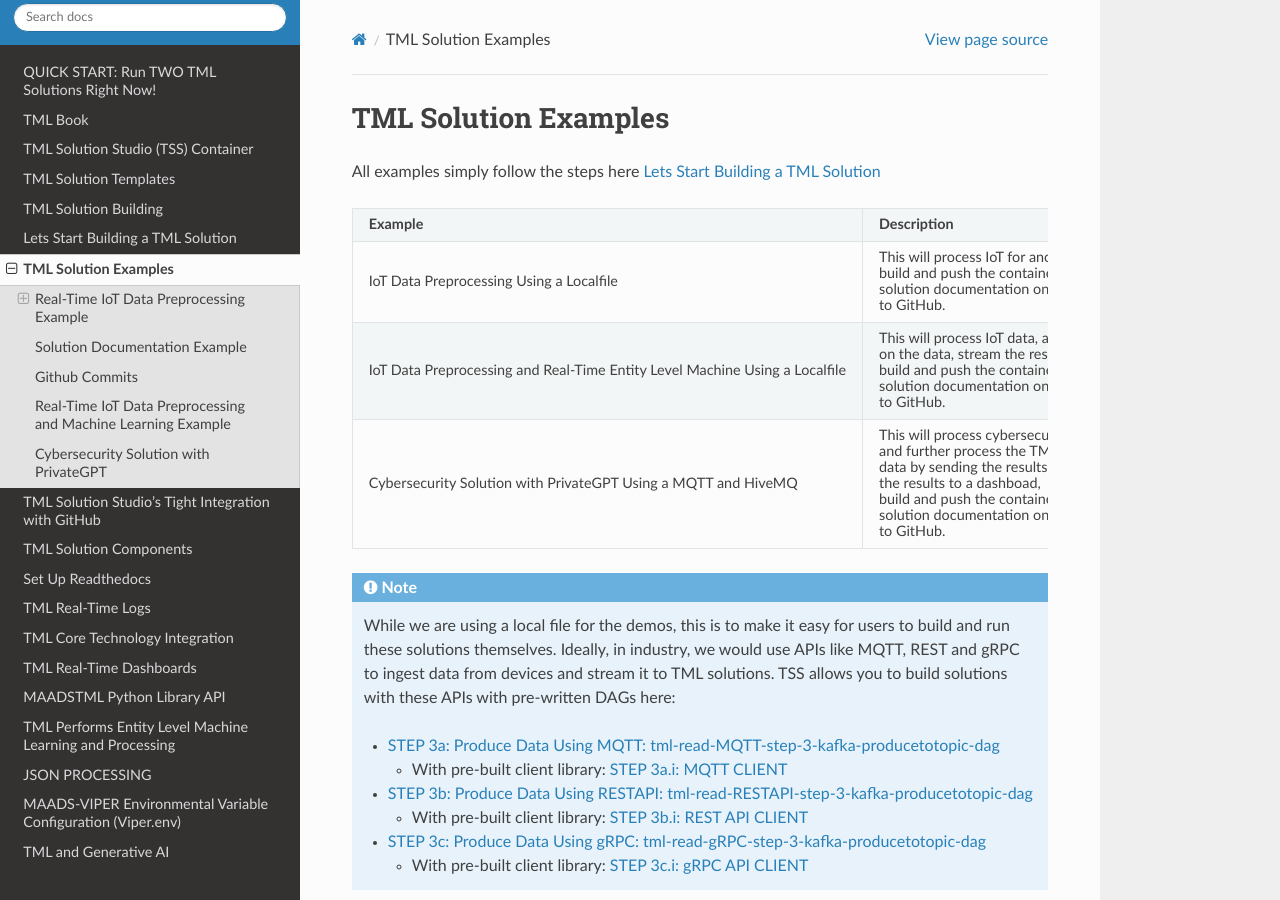
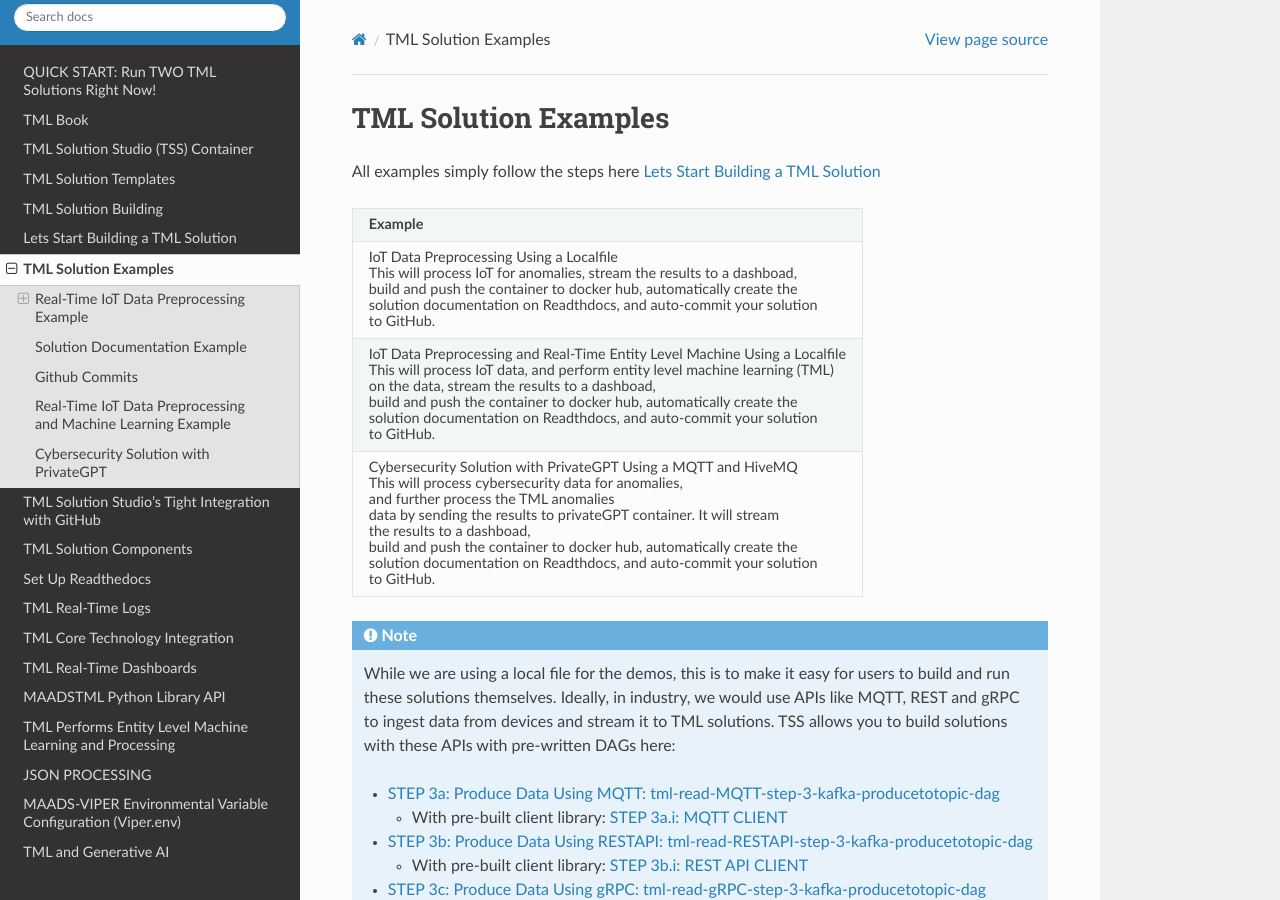
Before and after one commit to smaurice101/readthedocs, a Sphinx documentation site: the page built from docs/source/examples.rst, in a window 1280 px wide and 900 px high. Built offline with Sphinx 7.4.7 and the Read the Docs theme 2.0.0, drawn with Linux system fonts in a browser that asks for light colours.

Commit message:
Update examples.rst

```diff
--- a/docs/source/examples.rst
+++ b/docs/source/examples.rst
@@ -6,9 +6,9 @@ All examples simply follow the steps here :ref:`Lets Start Building a TML Soluti
 .. list-table::
 
    * - **Example**
-     - **Description**
    * - IoT Data Preprocessing Using a Localfile
-     - This will process IoT for anomalies, stream the results to a dashboad,
+
+       This will process IoT for anomalies, stream the results to a dashboad,
 
        build and push the container to docker hub, automatically create the
 
@@ -16,7 +16,8 @@ All examples simply follow the steps here :ref:`Lets Start Building a TML Soluti
 
        to GitHub.
    * - IoT Data Preprocessing and Real-Time Entity Level Machine Using a Localfile
-     - This will process IoT data, and perform entity level machine learning (TML)
+
+       This will process IoT data, and perform entity level machine learning (TML)
 
        on the data, stream the results to a dashboad,
 
@@ -26,7 +27,8 @@ All examples simply follow the steps here :ref:`Lets Start Building a TML Soluti
 
        to GitHub.
    * - Cybersecurity Solution with PrivateGPT Using a MQTT and HiveMQ
-     - This will process cybersecurity data for anomalies,
+
+       This will process cybersecurity data for anomalies,
 
        and further process the TML anomalies
 
```
